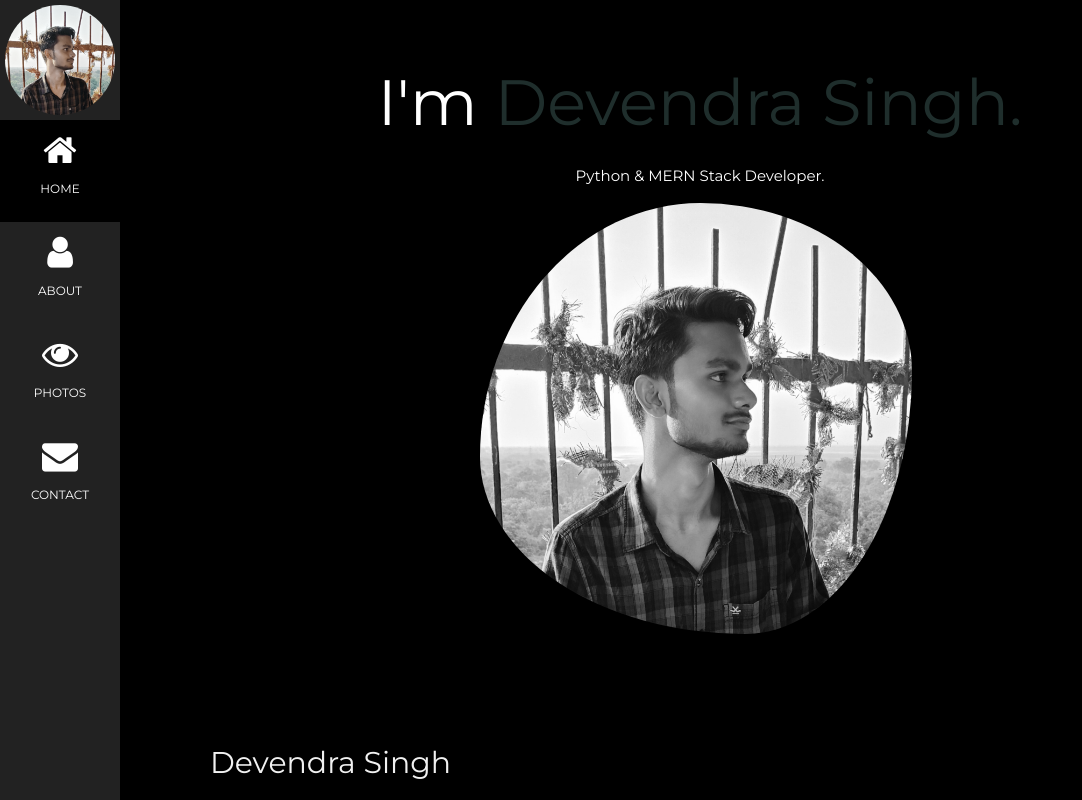
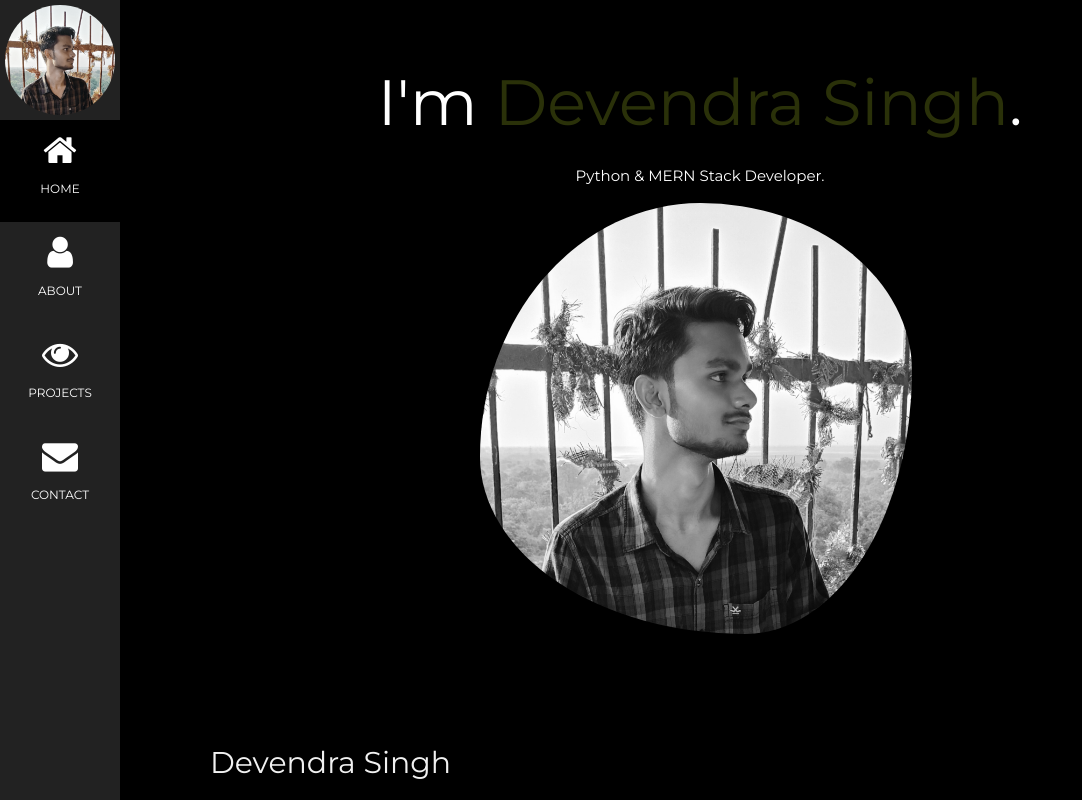
Before and after one commit to Dev7083/Portfolio, a plain HTML site: page index.html in a window 1280 px wide. Shown: the top 800 px of the page, without its empty margins (0-1082 px from the left). Drawn offline with nearby package versions, Linux system fonts and the light colour scheme.

Commit message:
"Updated script.js, style.css, and index.html files with various changes to animation delays, CSS styles, and HTML content."

```diff
--- a/assets/script.js
+++ b/assets/script.js
@@ -36,8 +36,8 @@ function textcarousel() {
 // Scroll ANImation
 // ScrollReveal().reveal(".scrollanime", { delay: 200, easing: "ease-in", origin: 'left', duration: 800 });
 ScrollReveal().reveal('.scrollanime', {
-  delay: 600,
-  distance: '50px',
+  delay: 500,
+  // distance: '50px',
   duration: 700,
   easing: 'ease-in-out',
   origin: 'left',
--- a/assets/style.css
+++ b/assets/style.css
@@ -2,6 +2,10 @@ html,
 body {
   max-width: 100%;
   overflow-x: hidden;
+  scroll-behavior: smooth;
+}
+*{
+  scroll-behavior: smooth;
 }
 body.loaded { overflow: overlay; }
 /* scrollbar */
@@ -62,9 +66,9 @@ body.loaded { overflow: overlay; }
   }
 }
 
-/* html.sr .scrollanime {
+html.sr .scrollanime {
   visibility: hidden;
-} */
+}
 #slider {
   box-sizing: content-box;
 }
@@ -86,7 +90,7 @@ body.loaded { overflow: overlay; }
   transition: 3s all ease-in-out;
 }
 .myText:hover {
-  filter:blur(20px)
+  filter:blur(20px);
   transform: scale(1.1);
   opacity: 0;
 }
--- a/index.html
+++ b/index.html
@@ -83,7 +83,7 @@
     </a>
     <a href="#photos" class="w3-bar-item w3-button w3-padding-large w3-hover-black">
       <i class="fa fa-eye w3-xxlarge"></i>
-      <p>PHOTOS</p>
+      <p>PROJECTS</p>
     </a>
     <a href="#contact" class="w3-bar-item w3-button w3-padding-large w3-hover-black">
       <i class="fa fa-envelope w3-xxlarge"></i>
@@ -96,7 +96,7 @@
     <div class="w3-bar w3-black w3-opacity w3-hover-opacity-off w3-center w3-small">
       <a href="#" class="w3-bar-item w3-button" style="width: 25% !important">HOME</a>
       <a href="#about" class="w3-bar-item w3-button" style="width: 25% !important">ABOUT</a>
-      <a href="#photos" class="w3-bar-item w3-button" style="width: 25% !important">PHOTOS</a>
+      <a href="#photos" class="w3-bar-item w3-button" style="width: 25% !important">PROJECTS</a>
       <a href="#contact" class="w3-bar-item w3-button" style="width: 25% !important">CONTACT</a>
     </div>
   </div>
@@ -106,8 +106,8 @@
     <!-- Header/Home -->
     <header class="w3-container w3-padding-32 w3-center w3-black" id="home">
       <h1 class="w3-jumbo">
-        <span class="w3-hide-small">I'm</span> <span class="w3-animate-fading" style="color: #5C8984;">
-          Devendra Singh.</span>
+        <span class="w3-hide-small">I'm</span> <span class="w3-animate-fading" style="color: #7e911c;">
+          Devendra Singh</span>.
       </h1>
       <p>Python & MERN Stack Developer.</p>
       <div class="hero">
@@ -450,7 +450,6 @@
           <br /><br />
         </div>
       </section>
-    </main>
       <section class="five scrollanime">
         <!-- Contact Section -->
         <div class="w3-padding-64 w3-content w3-text-grey" id="contact">
@@ -512,7 +511,7 @@
           <!-- End footer -->
         </footer>
       </section>
-
+    </main>
     <!-- END PAGE CONTENT -->
   </div>
   <!-- script -->
```
Lines whose indentation alone changed are shown as unchanged.
